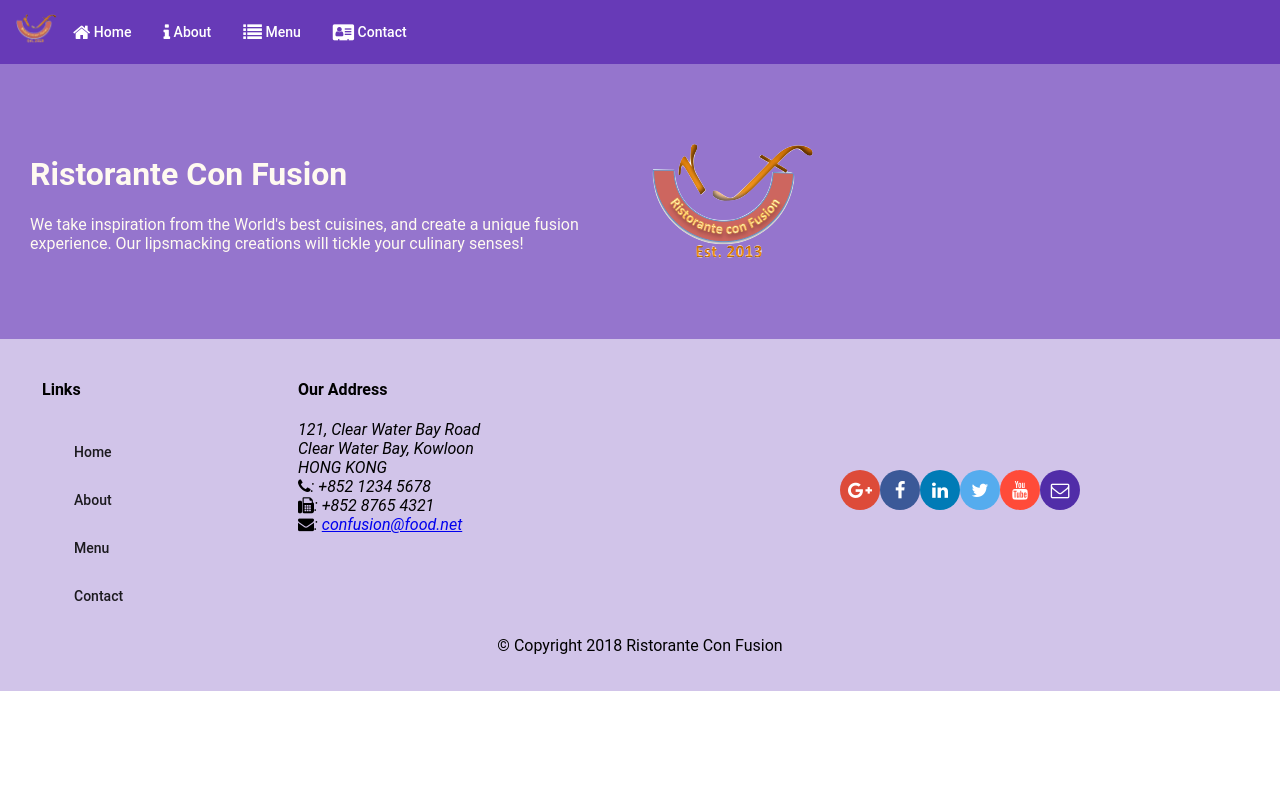
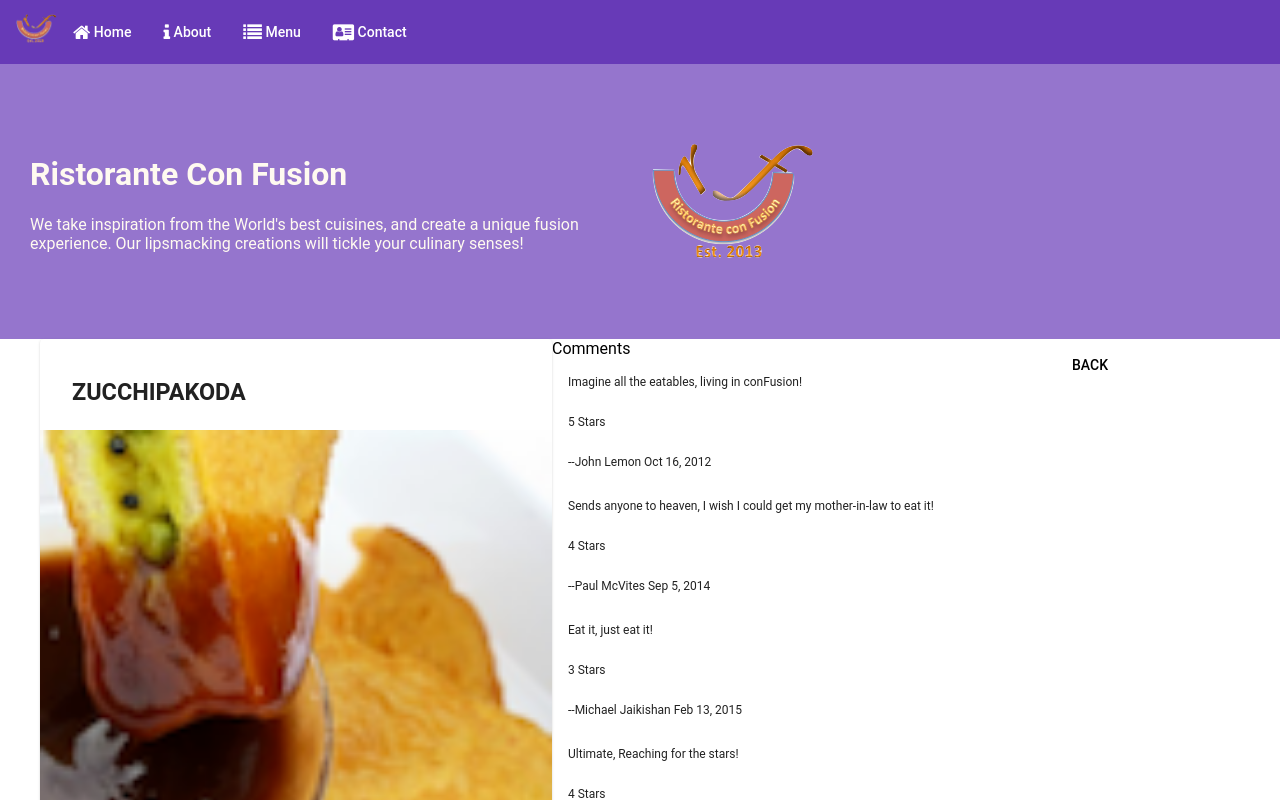
Before and after one commit to SujeshShakya/conFusion_Angular, an Angular app: page /dishdetail/1 in a window 1280 px wide. Before the commit this address led to /. Shown: the top 800 px of the page. Built offline with nearby package versions, Linux system fonts and the light colour scheme.

Commit message:
SPA part 2

```diff
--- a/src/app/app-routing/routes.ts
+++ b/src/app/app-routing/routes.ts
@@ -20,6 +20,10 @@
         component: AboutComponent
     },
     {
+        path: 'dishdetail/:id',
+        component: DishDetailComponent
+    },
+    {
         path: 'contactus',
         component: ContactComponent
     },
--- a/src/app/dish-detail/dish-detail.component.html
+++ b/src/app/dish-detail/dish-detail.component.html
@@ -44,3 +44,5 @@
 
     </mat-list>
   </div>
+  <mat-card-actions>
+    <button mat-button (click)="goBack()">BACK</button>
--- a/src/app/dish-detail/dish-detail.component.ts
+++ b/src/app/dish-detail/dish-detail.component.ts
@@ -1,5 +1,8 @@
 import { Component, Input, OnInit } from '@angular/core';
 import {Dish} from '../shared/dish';
+import {ActivatedRoute, Params} from '@angular/router';
+import {Location} from '@angular/common';
+import {DishService} from '../services/dish.service';
 
 @Component({
   selector: 'app-dish-detail',
@@ -8,12 +11,18 @@
 })
 export class DishDetailComponent implements OnInit {
 
- @Input()
   dish: Dish;
 
-  constructor() { }
+  constructor(private route: ActivatedRoute, private location: Location,
+    private dishService: DishService) { }
 
   ngOnInit() {
+    let id = this.route.snapshot.params['id'];
+    this.dish = this.dishService.getDish(id);
+  }
+
+  goBack (): void {
+    this.location.back();
   }
 
 }
--- a/src/app/footer/footer.component.html
+++ b/src/app/footer/footer.component.html
@@ -9,10 +9,10 @@
       <div fxFlex="40" fxFlexOffset="20px">
         <h4>Links</h4>
         <mat-list>
-          <mat-list-item><a mat-button>Home</a></mat-list-item>
-          <mat-list-item><a mat-button>About</a></mat-list-item>
-          <mat-list-item><a mat-button>Menu</a></mat-list-item>
-          <mat-list-item><a mat-button>Contact</a></mat-list-item>
+          <mat-list-item><a mat-button routerLink='/home'>Home</a></mat-list-item>
+          <mat-list-item><a mat-button routerLink='/About'>About</a></mat-list-item>
+          <mat-list-item><a mat-button routerLink='/Menu'>Menu</a></mat-list-item>
+          <mat-list-item><a mat-button routerLink='/Contactus'>Contact</a></mat-list-item>
         </mat-list>
       </div>
       <div fxFlex="55">
--- a/src/app/menu/menu.component.html
+++ b/src/app/menu/menu.component.html
@@ -11,7 +11,7 @@
 
   <div fxFlex>
     <mat-grid-list cols="2" rowHeight="200px">
-      <mat-grid-tile *ngFor="let dish of dishes" (click)="Selectdish(dish)">
+      <mat-grid-tile *ngFor="let dish of dishes" [routerLink]="['/dishdetail',dish.id]">
         <img height="200px" src={{dish.image}} alt={{dish.name}}>
         <mat-grid-tile-footer>
           <h1>{{dish.name | uppercase}}</h1>
@@ -21,5 +21,3 @@
   </div>
 
 </div>
-
-<app-dish-detail [dish] = "selectedDish"></app-dish-detail>
--- a/src/app/menu/menu.component.ts
+++ b/src/app/menu/menu.component.ts
@@ -1,7 +1,6 @@
 import { Component, OnInit } from '@angular/core';
 import {Dish} from '../shared/dish';
 import  {DishService} from '../services/dish.service';
-
 
 @Component({
   selector: 'app-menu',
@@ -22,7 +21,6 @@
   }
 
   Selectdish(dish: Dish){
-    console.log(dish);
     this.selectedDish = dish;
   }
 
```
